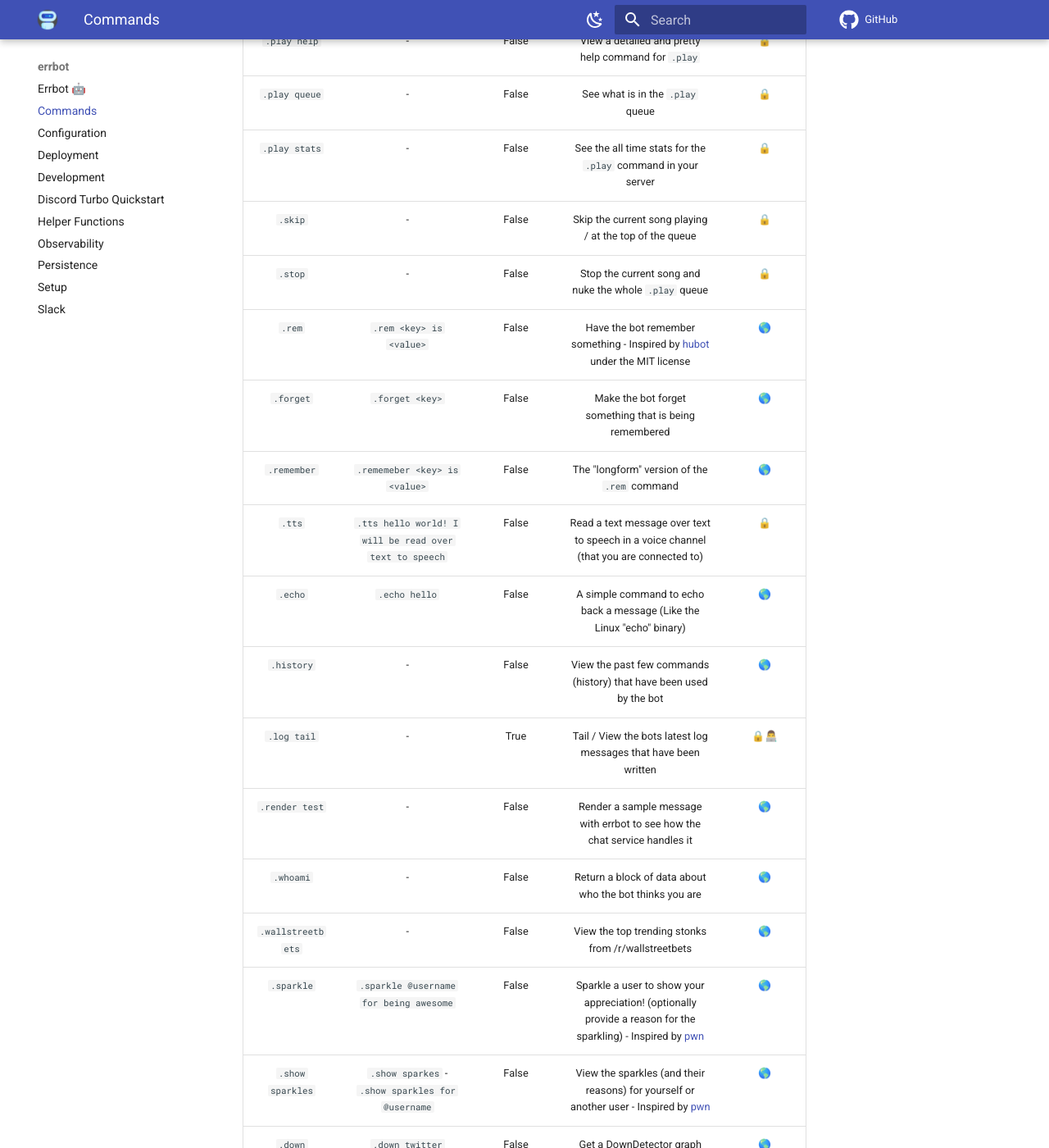
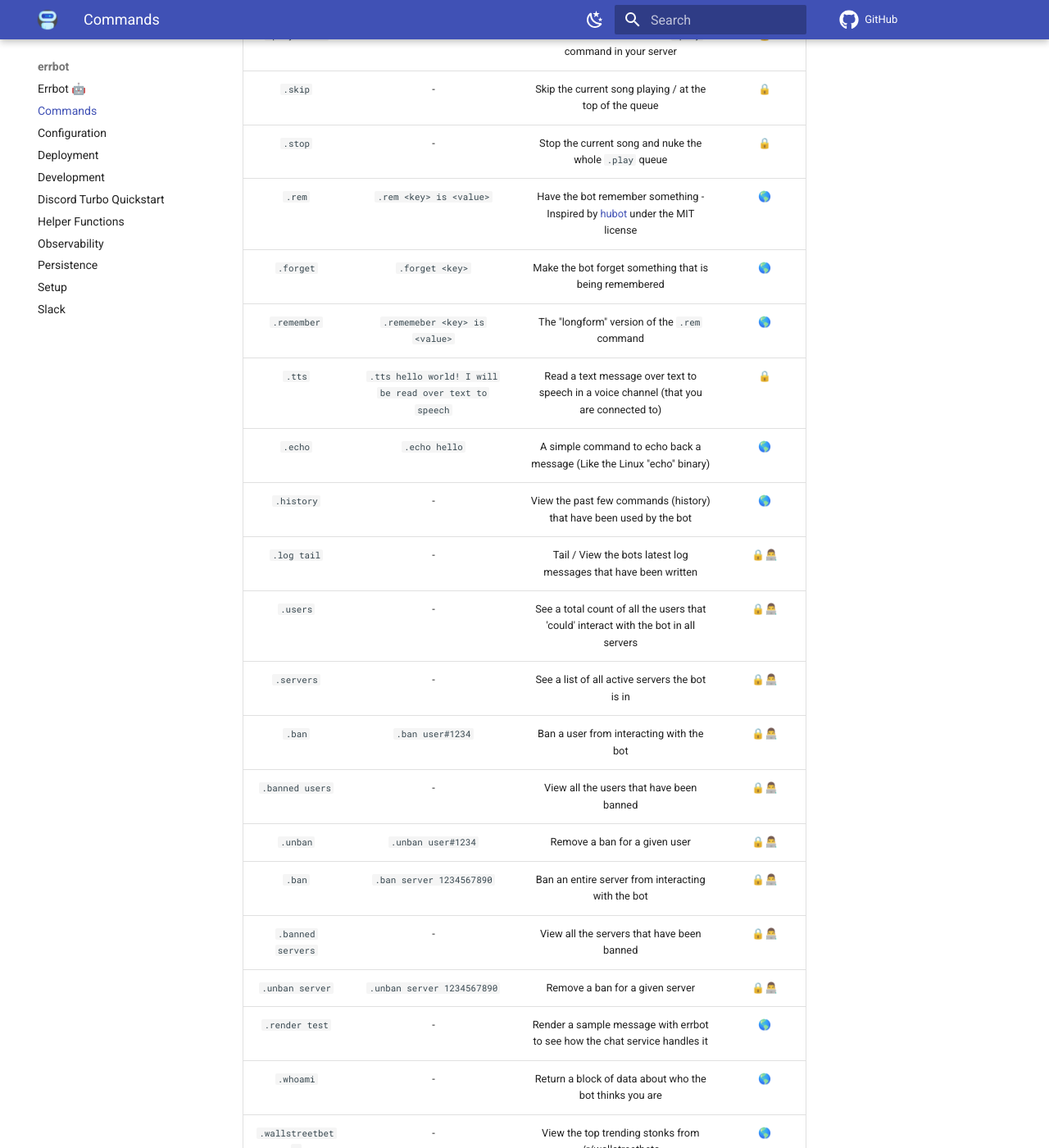
Before and after one commit to GrantBirki/errbot, an MkDocs documentation site: the page built from docs/commands.md, in a window 1280 px wide and 1400 px high, scrolled down 2626 px. Shown: the whole window at 82% size. Built offline with MkDocs 1.6.1 and Material for MkDocs 9.7.7, drawn with Linux system fonts in a browser that asks for light colours; comment, search, counter and statistics services are not loaded; some of the changed text lies outside the part shown.

Commit message:
update commands

```diff
--- a/docs/commands.md
+++ b/docs/commands.md
@@ -14,59 +14,68 @@ The following commands are all available via the chatbot:
     - 🔒👨‍💻 - Locked to the bot admins
     - ❌ - Disabled
 
-|  Command  |  Example  |  Admin Only  |  Description  |  Availability  |
-|    :----:   |     :----:    |   :----:      |        :----:       |        :----:       |
-| `.help`      | -         | False | The help command to view all available commands | 🌎 |
-| `.docs` | - | False | View the public documenation link for the bot | 🌎 |
-| `.about` | - | False | View information data about the chatbot | 🌎 |
-| `.crypto`   | `.crypto btc` | False | Get the current price of a crypto currency | 🌎 |
-| `.load` | - | False | Get the system load | 🌎 |
-| `.ping` | -| False | Check if the bot is online | 🌎 |
-| `.version`| - | False | See what version of the bot is running | 🌎 |
-| `.random fact` | - | False | Get a random fun fact | 🌎 |
-| `.status` | - | False | View the status of the bot | 🌎 |
-| `.status gc` | - | False | View the garbage collection status of the bot | 🌎 |
-| `.status plugins` | - | False | View the status of the bot plugins | 🌎 |
-| `.uptime` | - | False | View the bots "uptime" | 🌎 |
-| `.insult` | `.insult @errbot` | False | Insult a given user. Great with friends! | 🌎 |
-| `.add me to league watcher` | `.add me to league watcher <summoner_name>` | False | Add a summoner to the League watcher to "watch" for their games and post messages in the #league channel | 🔒 |
-| `.remove me from league watcher` | - | False | Remove your summoner from the League watcher | 🔒 |
-| `.last match for` | `.last match for <summoner_name>` | False | Get the last League match data for a given summoner | 🌎 |
-| `.lmf` | `.lmf <summoner_name>` | False | Get the last League match data for a given summoner (An alias for `.last match for`) | 🌎 |
-| `.league disable` | - | True | Disable the League watcher | 🔒👨‍💻 |
-| `.league enable` | - | True | Enable the League watcher | 🔒👨‍💻 |
-| `.league streak` | - | False | View your current league win/loss streak | 🔒 |
-| `.add to league watcher` | `.add to league watcher --summoner birki --discord birki#0001 --guild 12345` | True | Admin command to add a summoner + Discord handle combo to a given guild for the League watcher | 🔒👨‍💻 |
-| `.remove from league watcher` | `.remove from league watcher --discord <discord_guild_id> --summoner <summoner_name>` | True | Admin command to remove a summoner in a specific discord guild from the league watcher | 🔒👨‍💻 |
-| `.view my league watcher data` | `.view my league watcher data` | False | View your league watcher data | 🔒 |
-| `.loud` | `.loud rickroll.mp3` | False | Play a very loud sound from the sounds folder on the bot | 🔒 |
-| `.loud list` | - | False | List all the mp3 sound files which can be used by the `.loud` command | 🌎 |
-| `.loud random` | - | False | Play a random sound from the sounds folder on the bot | 🌎 |
-| `.play` | `.play <youtube_url>` | False | Play a song, or sound from YouTube - Optionally use `--queue <number>` to select the queue position to play the song | 🔒 |
-| `.play help` | - | False | View a detailed and pretty help command for `.play` | 🔒 |
-| `.play queue` | - | False | See what is in the `.play` queue | 🔒 |
-| `.play stats` | - | False | See the all time stats for the `.play` command in your server | 🔒 |
-| `.skip` | - | False | Skip the current song playing / at the top of the queue | 🔒 |
-| `.stop` | - | False | Stop the current song and nuke the whole `.play` queue | 🔒 |
-| `.rem` | `.rem <key> is <value>` | False | Have the bot remember something - Inspired by [hubot](https://github.com/github/hubot-scripts/blob/master/src/scripts/remember.coffee) under the MIT license | 🌎 |
-| `.forget` | `.forget <key>` | False | Make the bot forget something that is being remembered | 🌎 |
-| `.remember` | `.rememeber <key> is <value>` | False | The "longform" version of the `.rem` command | 🌎 |
-| `.tts` | `.tts hello world! I will be read over text to speech` | False | Read a text message over text to speech in a voice channel (that you are connected to) | 🔒 |
-| `.echo` | `.echo hello` | False | A simple command to echo back a message (Like the Linux "echo" binary) | 🌎 |
-| `.history` | - | False | View the past few commands (history) that have been used by the bot | 🌎 |
-| `.log tail` | - | True | Tail / View the bots latest log messages that have been written | 🔒👨‍💻 |
-| `.render test` | - | False | Render a sample message with errbot to see how the chat service handles it | 🌎 |
-| `.whoami` | - | False | Return a block of data about who the bot thinks you are | 🌎 |
-| `.wallstreetbets` | - | False | View the top trending stonks from /r/wallstreetbets | 🌎 |
-| `.sparkle` | `.sparkle @username for being awesome` | False | Sparkle a user to show your appreciation! (optionally provide a reason for the sparkling) - Inspired by [pwn](https://github.com/pmn/sparkles/blob/master/LICENSE.md) | 🌎 |
-| `.show sparkles` | `.show sparkes` - `.show sparkles for @username` | False | View the sparkles (and their reasons) for yourself or another user - Inspired by [pwn](https://github.com/pmn/sparkles/blob/master/LICENSE.md)| 🌎 |
-| `.down` | `.down twitter` | False | Get a DownDetector graph and the status for a given service | 🌎 |
-| `.eft` | `.eft clock` | False | Get an Escape from Tarkov item and its value | 🌎 |
-| `.eft ammo` | `.eft ammo 7.62x39mm` | False | Get information about an ammo type | 🌎 |
-| `.eft ammo help` | - | False | Get information about the ammo types that can be used with the `.eft ammo` command | 🌎 |
-| `.eft status` | `.eft status` - `.eft status --messages` | False | Get the current status of the Escape from Tarkov servers | 🌎 |
-| `.eft map` | `.eft map shoreline` | False | Get an image of a map for a given Tarkov location | 🌎 |
-| `.eft map help` | - | False | Get information about the maps that can be used with the `.eft map` command | 🌎 |
-| `.eft time` | - | False | Get the current time in Tarkov | 🌎 |
+|  Command  |  Example   |  Description  |  Availability  |
+|    :----:   |     :----:    |        :----:       |        :----:       |
+| `.help`      | -         | The help command to view all available commands | 🌎 |
+| `.docs` | - | View the public documenation link for the bot | 🌎 |
+| `.about` | - | View information data about the chatbot | 🌎 |
+| `.crypto`   | `.crypto btc` | Get the current price of a crypto currency | 🌎 |
+| `.load` | - | Get the system load | 🌎 |
+| `.ping` | -| Check if the bot is online | 🌎 |
+| `.version`| - | See what version of the bot is running | 🌎 |
+| `.random fact` | - | Get a random fun fact | 🌎 |
+| `.status` | - | View the status of the bot | 🌎 |
+| `.status gc` | - | View the garbage collection status of the bot | 🌎 |
+| `.status plugins` | - | View the status of the bot plugins | 🌎 |
+| `.stats` | - | Get the total stats for all the bot commands that have been used | 🌎 |
+| `.uptime` | - | View the bots "uptime" | 🌎 |
+| `.insult` | `.insult @errbot` | Insult a given user. Great with friends! | 🌎 |
+| `.add me to league watcher` | `.add me to league watcher <summoner_name>` | Add a summoner to the League watcher to "watch" for their games and post messages in the #league channel | 🔒 |
+| `.remove me from league watcher` | - | Remove your summoner from the League watcher | 🔒 |
+| `.last match for` | `.last match for <summoner_name>` | Get the last League match data for a given summoner | 🌎 |
+| `.lmf` | `.lmf <summoner_name>` | Get the last League match data for a given summoner (An alias for `.last match for`) | 🌎 |
+| `.league disable` | - | Disable the League watcher | 🔒👨‍💻 |
+| `.league enable` | - | Enable the League watcher | 🔒👨‍💻 |
+| `.league streak` | - | View your current league win/loss streak | 🔒 |
+| `.add to league watcher` | `.add to league watcher --summoner birki --discord birki#0001 --guild 12345` | Admin command to add a summoner + Discord handle combo to a given guild for the League watcher | 🔒👨‍💻 |
+| `.remove from league watcher` | `.remove from league watcher --discord <discord_guild_id> --summoner <summoner_name>` | Admin command to remove a summoner in a specific discord guild from the league watcher | 🔒👨‍💻 |
+| `.view my league watcher data` | `.view my league watcher data` | View your league watcher data | 🔒 |
+| `.loud` | `.loud rickroll.mp3` | Play a very loud sound from the sounds folder on the bot | 🔒 |
+| `.loud list` | - | List all the mp3 sound files which can be used by the `.loud` command | 🌎 |
+| `.loud random` | - | Play a random sound from the sounds folder on the bot | 🌎 |
+| `.play` | `.play <youtube_url>` | Play a song, or sound from YouTube - Optionally use `--queue <number>` to select the queue position to play the song | 🔒 |
+| `.play help` | - | View a detailed and pretty help command for `.play` | 🔒 |
+| `.play queue` | - | See what is in the `.play` queue | 🔒 |
+| `.play stats` | - | See the all time stats for the `.play` command in your server | 🔒 |
+| `.skip` | - | Skip the current song playing / at the top of the queue | 🔒 |
+| `.stop` | - | Stop the current song and nuke the whole `.play` queue | 🔒 |
+| `.rem` | `.rem <key> is <value>` | Have the bot remember something - Inspired by [hubot](https://github.com/github/hubot-scripts/blob/master/src/scripts/remember.coffee) under the MIT license | 🌎 |
+| `.forget` | `.forget <key>` | Make the bot forget something that is being remembered | 🌎 |
+| `.remember` | `.rememeber <key> is <value>` | The "longform" version of the `.rem` command | 🌎 |
+| `.tts` | `.tts hello world! I will be read over text to speech` | Read a text message over text to speech in a voice channel (that you are connected to) | 🔒 |
+| `.echo` | `.echo hello` | A simple command to echo back a message (Like the Linux "echo" binary) | 🌎 |
+| `.history` | - | View the past few commands (history) that have been used by the bot | 🌎 |
+| `.log tail` | - | Tail / View the bots latest log messages that have been written | 🔒👨‍💻 |
+| `.users` | - | See a total count of all the users that 'could' interact with the bot in all servers | 🔒👨‍💻 |
+| `.servers` | - | See a list of all active servers the bot is in | 🔒👨‍💻 |
+| `.ban` | `.ban user#1234` | Ban a user from interacting with the bot | 🔒👨‍💻 |
+| `.banned users` | - | View all the users that have been banned | 🔒👨‍💻 |
+| `.unban` | `.unban user#1234` | Remove a ban for a given user | 🔒👨‍💻 |
+| `.ban` | `.ban server 1234567890` | Ban an entire server from interacting with the bot | 🔒👨‍💻 |
+| `.banned servers` | - | View all the servers that have been banned | 🔒👨‍💻 |
+| `.unban server` | `.unban server 1234567890` | Remove a ban for a given server | 🔒👨‍💻 |
+| `.render test` | - | Render a sample message with errbot to see how the chat service handles it | 🌎 |
+| `.whoami` | - | Return a block of data about who the bot thinks you are | 🌎 |
+| `.wallstreetbets` | - | View the top trending stonks from /r/wallstreetbets | 🌎 |
+| `.sparkle` | `.sparkle @username for being awesome` | Sparkle a user to show your appreciation! (optionally provide a reason for the sparkling) - Inspired by [pwn](https://github.com/pmn/sparkles/blob/master/LICENSE.md) | 🌎 |
+| `.show sparkles` | `.show sparkes` - `.show sparkles for @username` | View the sparkles (and their reasons) for yourself or another user - Inspired by [pwn](https://github.com/pmn/sparkles/blob/master/LICENSE.md)| 🌎 |
+| `.down` | `.down twitter` | Get a DownDetector graph and the status for a given service | 🌎 |
+| `.eft` | `.eft clock` | Get an Escape from Tarkov item and its value | 🌎 |
+| `.eft ammo` | `.eft ammo 7.62x39mm` | Get information about an ammo type | 🌎 |
+| `.eft ammo help` | - | Get information about the ammo types that can be used with the `.eft ammo` command | 🌎 |
+| `.eft status` | `.eft status` - `.eft status --messages` | Get the current status of the Escape from Tarkov servers | 🌎 |
+| `.eft map` | `.eft map shoreline` | Get an image of a map for a given Tarkov location | 🌎 |
+| `.eft map help` | - | Get information about the maps that can be used with the `.eft map` command | 🌎 |
+| `.eft time` | - | Get the current time in Tarkov | 🌎 |
 
 > Note: `.` is the bot prefix to invoke the bot in production and `!` is often used for development
```
